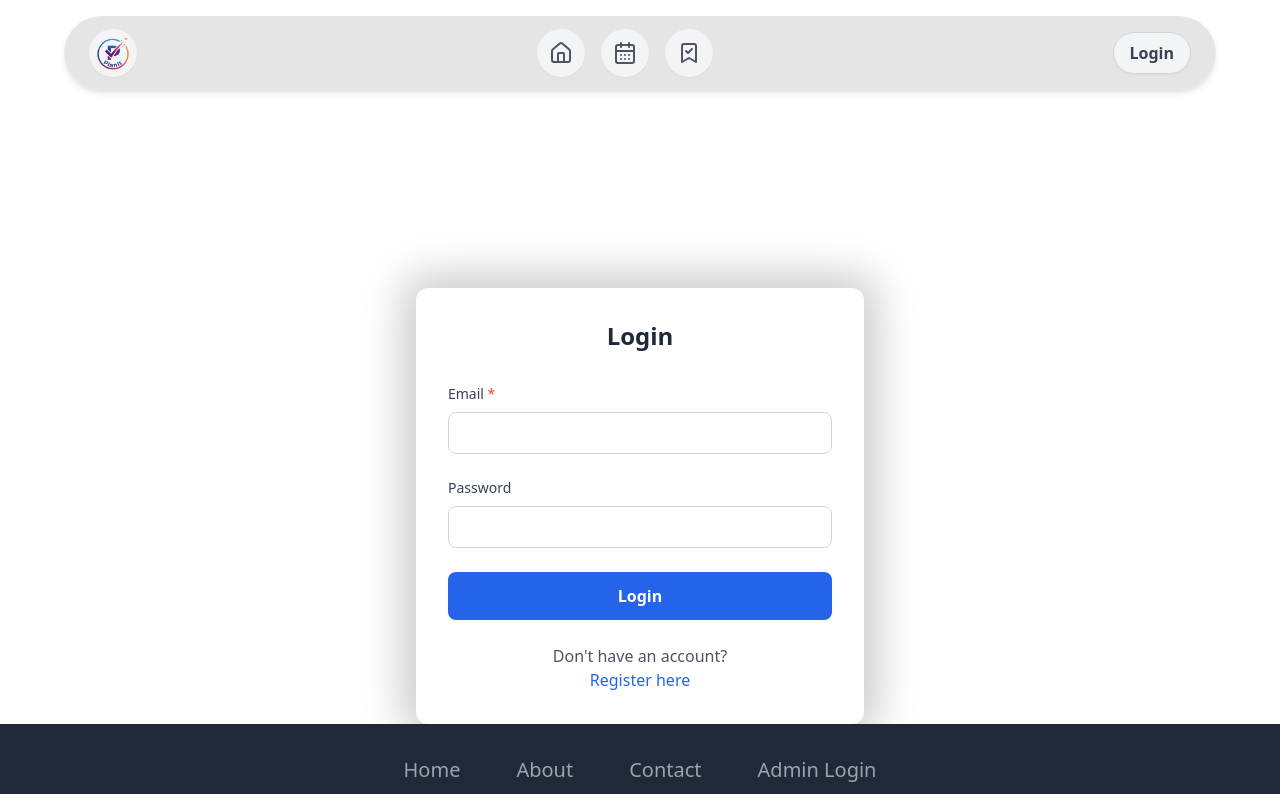
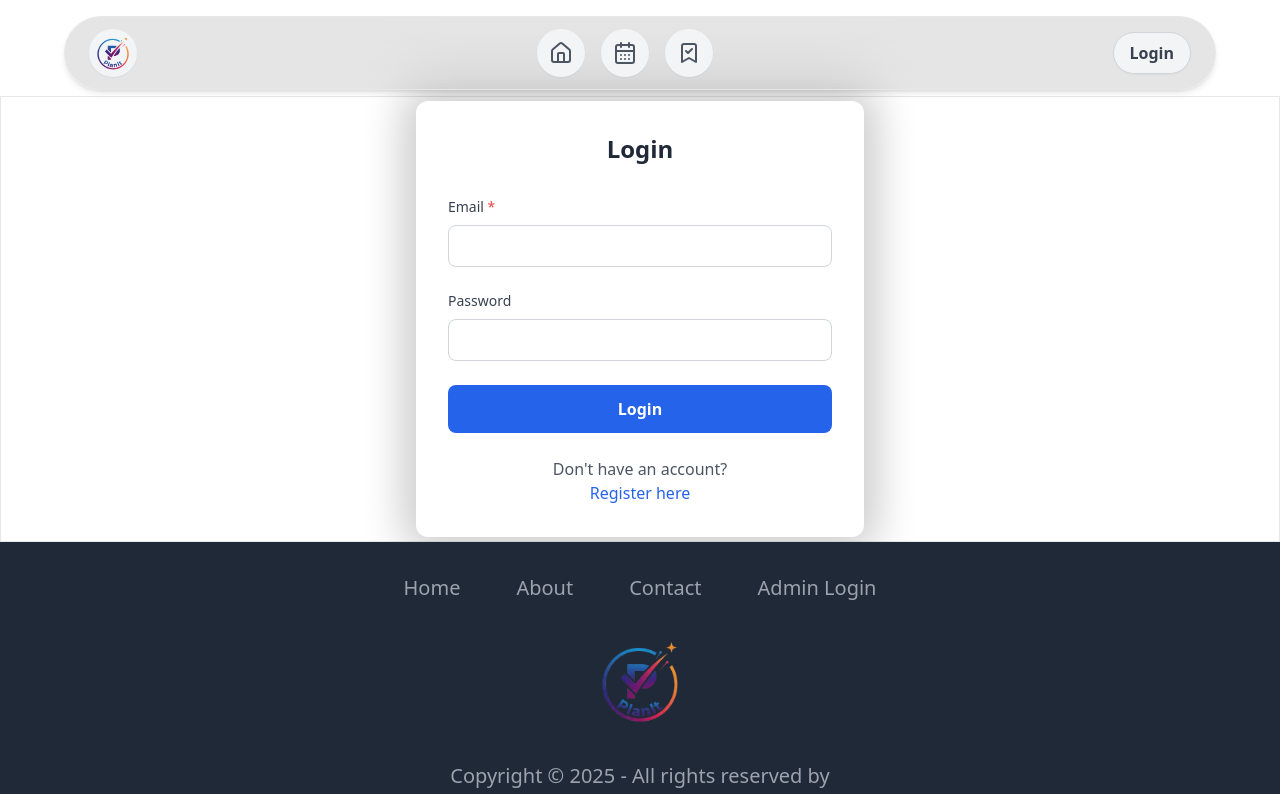
Before and after one commit to rishikesh-babu/Event-Management, a React (Vite) app in the folder client/: page /login in a window 1280 px wide. Shown: the top 794 px of the page. Built offline with nearby package versions, Linux system fonts and the light colour scheme; no server answers.

Commit message:
Updated login page

```diff
--- a/client/src/Pages/User/Login.jsx
+++ b/client/src/Pages/User/Login.jsx
@@ -87,7 +87,8 @@ export default function Login() {
     }
 
     return (
-        <div className="p-8 mt-3 sm:mt-32 md:mt-48 max-w-md mx-auto bg-white rounded-xl shadow-[0_0_40px_14px_rgba(0,0,0,0.2)] ">
+        <div className='p-1 border flex flex-col '>
+            <div className="p-8 w-full max-w-md mx-auto bg-white rounded-xl shadow-[0_0_40px_14px_rgba(0,0,0,0.2)] ">
                 <h2 className="text-2xl font-bold text-center text-gray-800 mb-8">Login</h2>
 
                 <form onSubmit={handleSubmit} className="space-y-6">
@@ -137,5 +138,6 @@ export default function Login() {
                     </button>
                 </div>
             </div>
+        </div>
     )
 }
```
Lines whose indentation alone changed are shown as unchanged.
